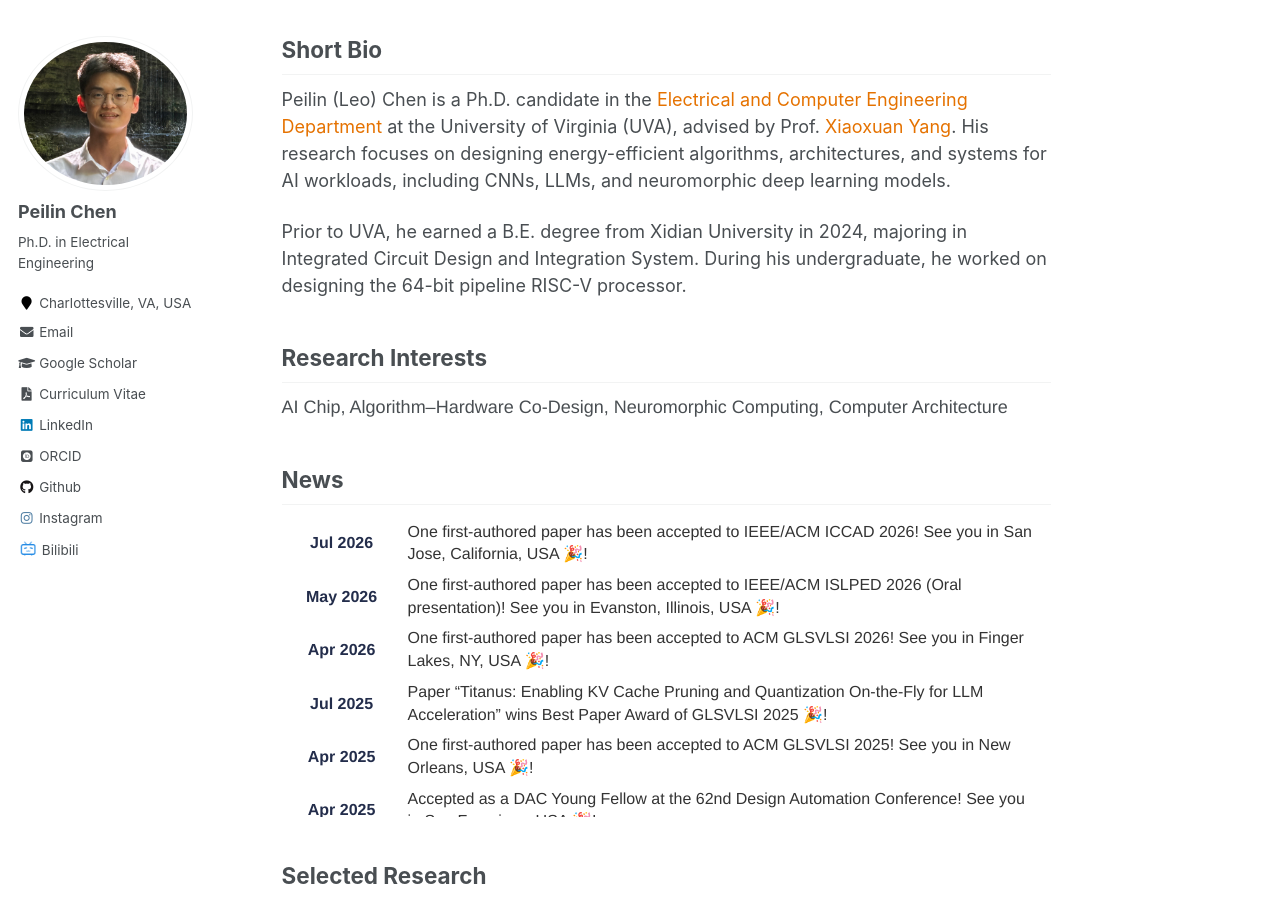
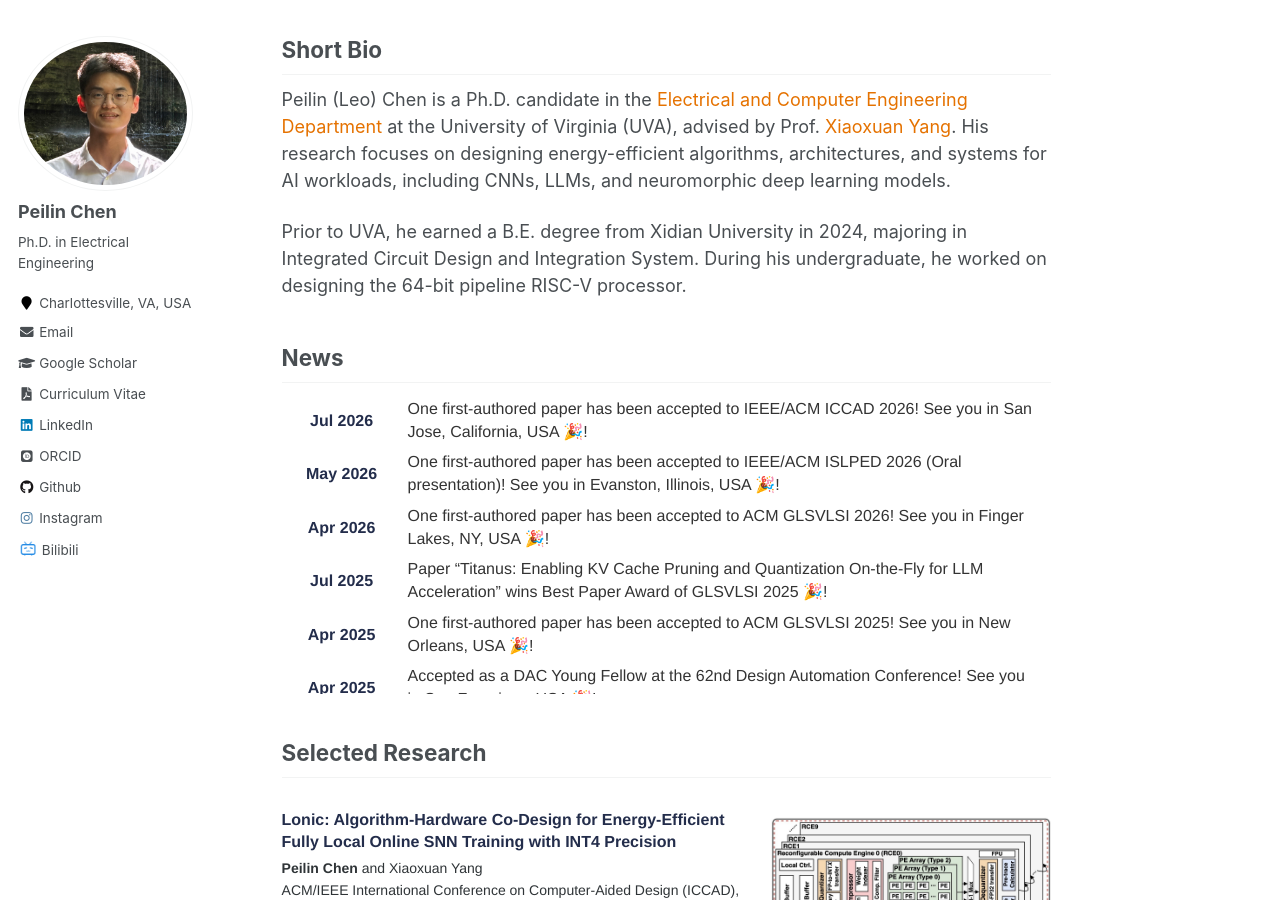
Before and after one commit to peilin-chen/peilin-chen.github.io, a Jekyll site: the page built from _pages/about.md, in a window 1280 px wide and 900 px high. Built offline with Jekyll 4.4.1, drawn with Linux system fonts in a browser that asks for light colours; some web fonts are replaced.

Commit message:
Remove Research Interests section from about.md
Removed the Research Interests section from the about page.

```diff
--- a/_pages/about.md
+++ b/_pages/about.md
@@ -18,11 +18,11 @@ architectures, and systems for AI workloads, including CNNs, LLMs, and neuromorp
 Prior to UVA, he earned a B.E. degree from Xidian University in 2024, majoring in Integrated Circuit Design and Integration System.
 During his undergraduate, he worked on designing the 64-bit pipeline RISC-V processor.
 
-## Research Interests
+<!--## Research Interests
 
 <p class="research-interests">
   AI Chip, Algorithm–Hardware Co-Design, Neuromorphic Computing, Computer Architecture
-</p>
+</p>-->
 
 ## News
 
```
